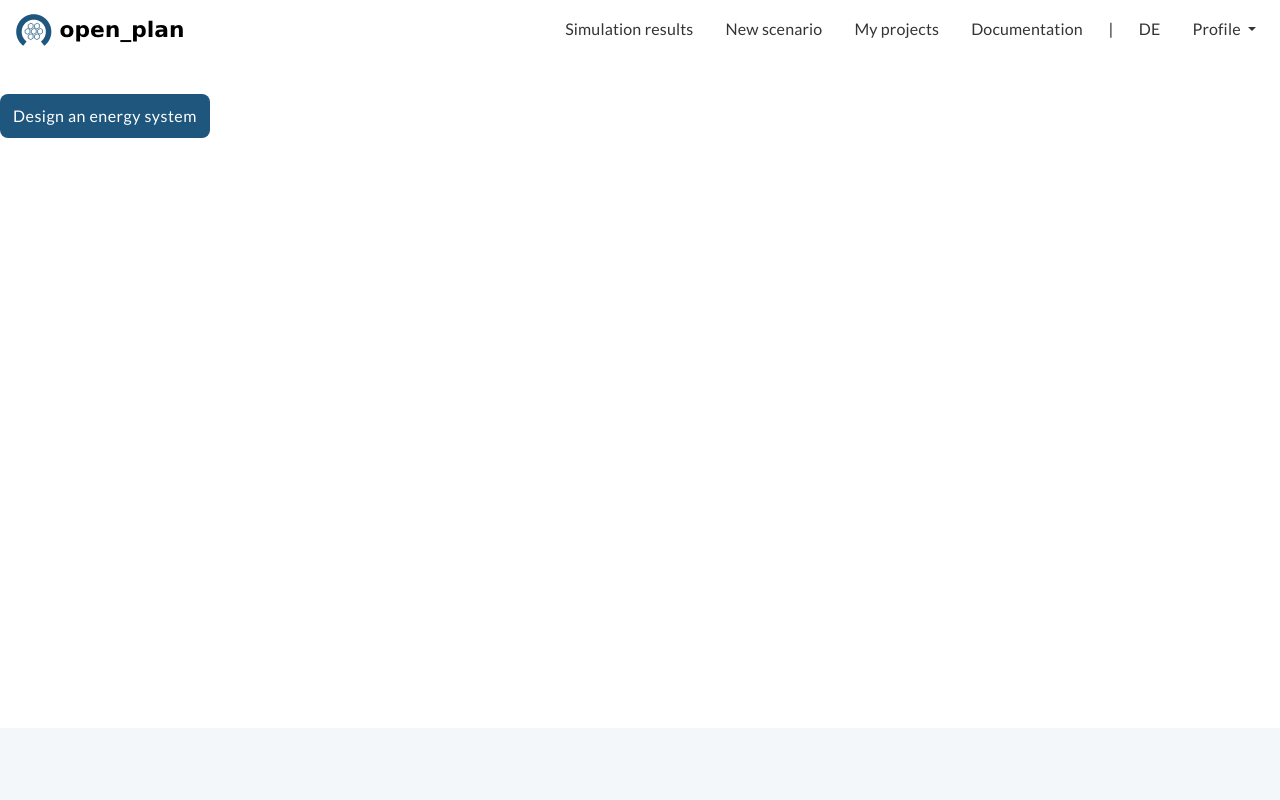
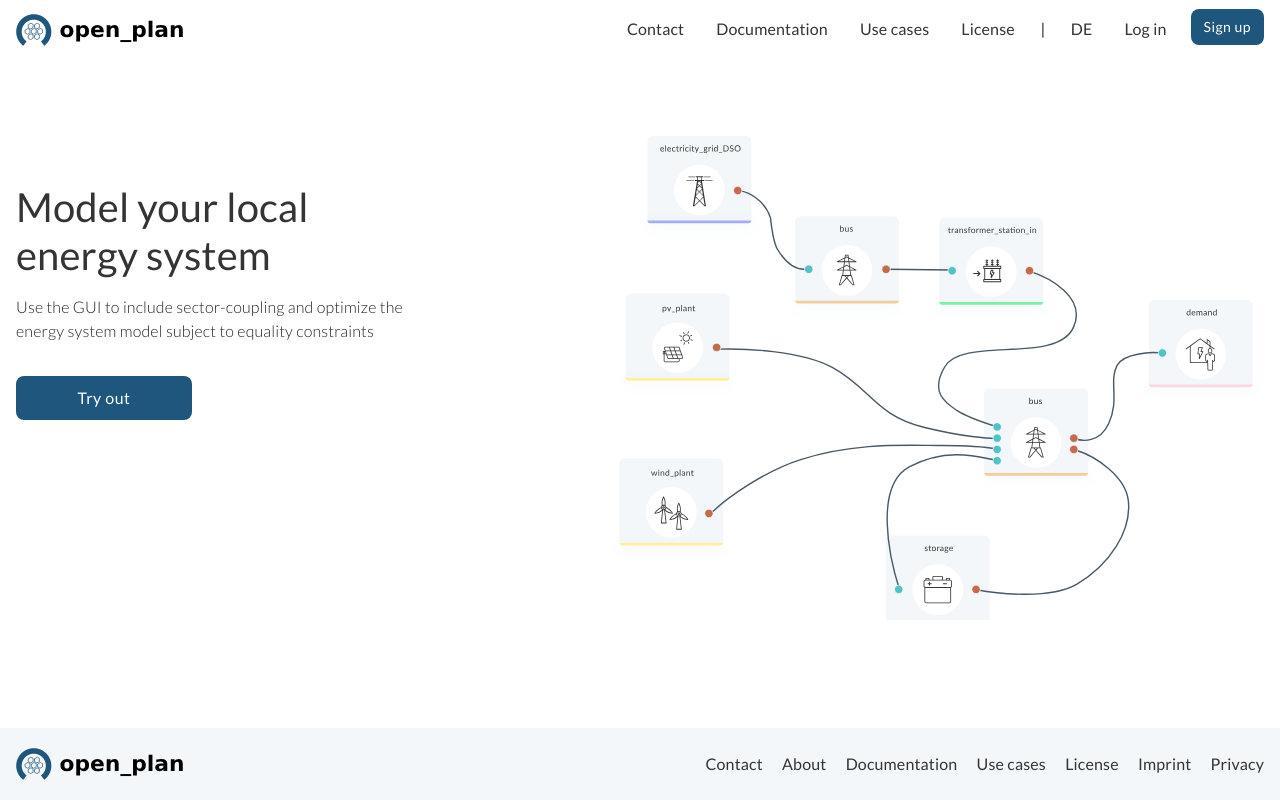
Before and after one commit to rl-institut/open_plan_tool_static, a plain HTML site: page index.html in a window 1280 px wide. Drawn offline with nearby package versions, Linux system fonts and the light colour scheme.

Commit message:
add dummy hero content

```diff
--- a/index.html
+++ b/index.html
@@ -32,32 +32,25 @@
         <div class="collapse navbar-collapse" id="navbarSupportedContent">
           <ul class="navbar-nav mb-2 mb-lg-0">
             <li class="nav-item">
-              <a class="nav-link" href="#">Simulation results</a>
-            </li>
-            <li class="nav-item">
-              <a class="nav-link" href="#">New scenario</a>
-            </li>
-            <li class="nav-item">
-              <a class="nav-link" href="#">My projects</a>
+              <a class="nav-link" href="#">Contact</a>
             </li>
             <li class="nav-item">
               <a class="nav-link" href="#">Documentation</a>
             </li>
+            <li class="nav-item">
+              <a class="nav-link" href="#">Use cases</a>
+            </li>
+            <li class="nav-item">
+              <a class="nav-link" href="#">License</a>
+            </li>
             <li class="nav-item locale">
               <a class="nav-link" href="#">DE</a>
             </li>
-            <li class="nav-item dropdown">
-              <a class="nav-link dropdown-toggle" href="#" id="navbarDropdown" role="button" data-bs-toggle="dropdown" aria-expanded="false">
-                Profile
-              </a>
-              <ul class="dropdown-menu" aria-labelledby="navbarDropdown">
-                <li><a class="dropdown-item" href="#">Use cases</a></li>
-                <li><a class="dropdown-item" href="#">License</a></li>
-                <li><a class="dropdown-item" href="#">Contact</a></li>
-                <li><a class="dropdown-item" href="#">Settings</a></li>
-                <li><hr class="dropdown-divider"></li>
-                <li><a class="dropdown-item" href="#">Log out</a></li>
-              </ul>
+            <li class="nav-item">
+              <a class="nav-link" href="pages/projects-view-empty.html">Log in</a>
+            </li>
+            <li class="nav-item">
+              <a class="btn btn--small" href="pages/signup.html" role="button">Sign up</a>
             </li>
           </ul>
         </div>
@@ -65,25 +58,43 @@
     </nav>
 
     <main>
-      <section class="hero section" id="hero">
+      <section class="hero section" id="hero" data-aos="fade-up">
         <div>
-          <div class="hero__heading" data-aos="fade-up" data-aos="mobile-animation">
+          <div class="hero__text">
             <h1>
-              Content needs to be updated
+              Model your local energy system
             </h1>
-          </div>
-          <div class="hero__btn a-hero-btn" style="opacity: 0;">
-            <a href="#showcase" class="btn btn--hollow">
-              TRY THE OPEN_PLAN TOOL
+            <span>
+              Use the GUI to include sector-coupling and optimize the energy system model subject to equality constraints
+            </span>
+            <a href="pages/projects-view-empty.html" class="btn btn--medium">
+              Try out
             </a>
           </div>
+          <div class="hero__image">
+            <img src="assets/illustrations/energy_system_gui.svg" alt="Energy system GUI">
+          </div>
         </div>
-        <a class="btn btn--medium" href="pages/projects-view-empty.html">Design an energy system</a>
       </section>
     </main>
 
-    <footer class="footer" data-aos="fade-up">
-
+    <footer class="footer">
+      <div>
+        <div class="footer__logo">
+          <img src="assets/logos/open_plan_logo_horizontal.svg" alt="open_plan logo">
+        </div>
+        <div class="footer__links">
+          <ul>
+            <li><a href="#">Contact</a></li>
+            <li><a href="#">About</a></li>
+            <li><a href="#">Documentation</a></li>
+            <li><a href="#">Use cases</a></li>
+            <li><a href="#">License</a></li>
+            <li><a href="#">Imprint</a></li>
+            <li><a href="#">Privacy</a></li>
+          </ul>
+        </div>
+      </div>
     </footer>
 
     <script src="js/bootstrap.bundle.min.js"></script>
--- a/stylesheets/scss/components/_nav.scss
+++ b/stylesheets/scss/components/_nav.scss
@@ -54,6 +54,10 @@ nav.navbar {
         top: 0.5rem;
         left: 1.1rem;
       }
+    }
+
+    .nav-item .btn {
+      margin-left: 1rem;
     }
 
     .nav-item a.nav-link {
--- /dev/null
+++ b/stylesheets/scss/layouts/_homepage.scss
@@ -0,0 +1,37 @@
+.hero {
+  padding-top: $top-nav-height;
+  @include flex-row-justify-center;
+
+  &> div {
+    @include section-width;
+    @include flex-row;
+  }
+
+  &__text {
+    padding-top: 7rem;
+    padding-right: 12rem;
+
+    h1 {
+      text-align: left;
+      font-size: 2.5rem;
+      color: $primary-color-2;
+      margin-bottom: 1rem;
+    }
+
+    span {
+      display: block;
+      text-align: left;
+      font-size: $font-size-normal;
+      font-weight: 300;
+      margin-bottom: 2rem;
+    }
+  }
+
+  &__image {
+    padding-top: 4rem;
+
+    img {
+      max-width: calc(#{$section-max-width} / 2);
+    }
+  }
+}
--- a/stylesheets/scss/main.scss
+++ b/stylesheets/scss/main.scss
@@ -22,6 +22,7 @@
 @import 'layouts/empty';
 @import 'layouts/general-layout';
 @import 'layouts/gui';
+@import 'layouts/homepage';
 @import 'layouts/project';
 @import 'layouts/scenario-create';
 @import 'layouts/signup';
```
Also changed, not shown: pages/signup.html (+3 -3 lines), assets/illustrations/energy_system_gui.svg (added), stylesheets/css/main.css, 1 other file.
